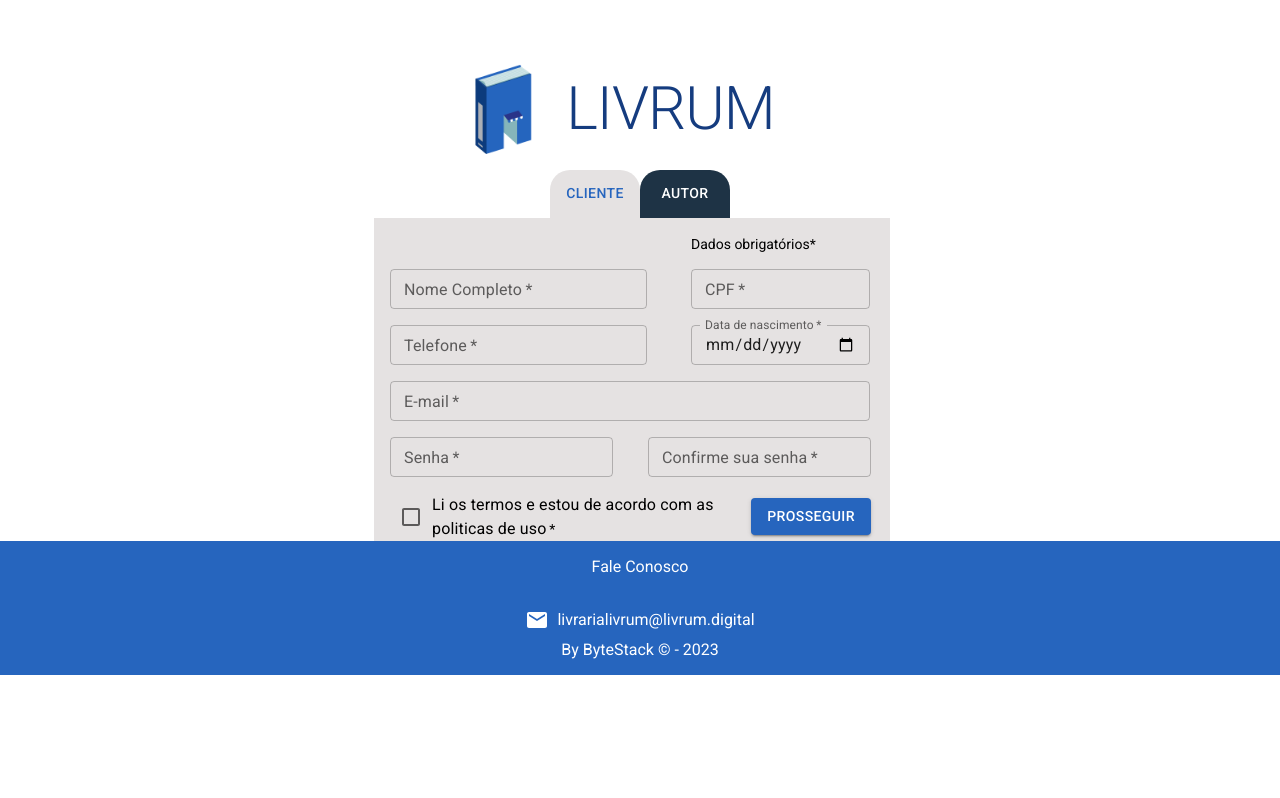
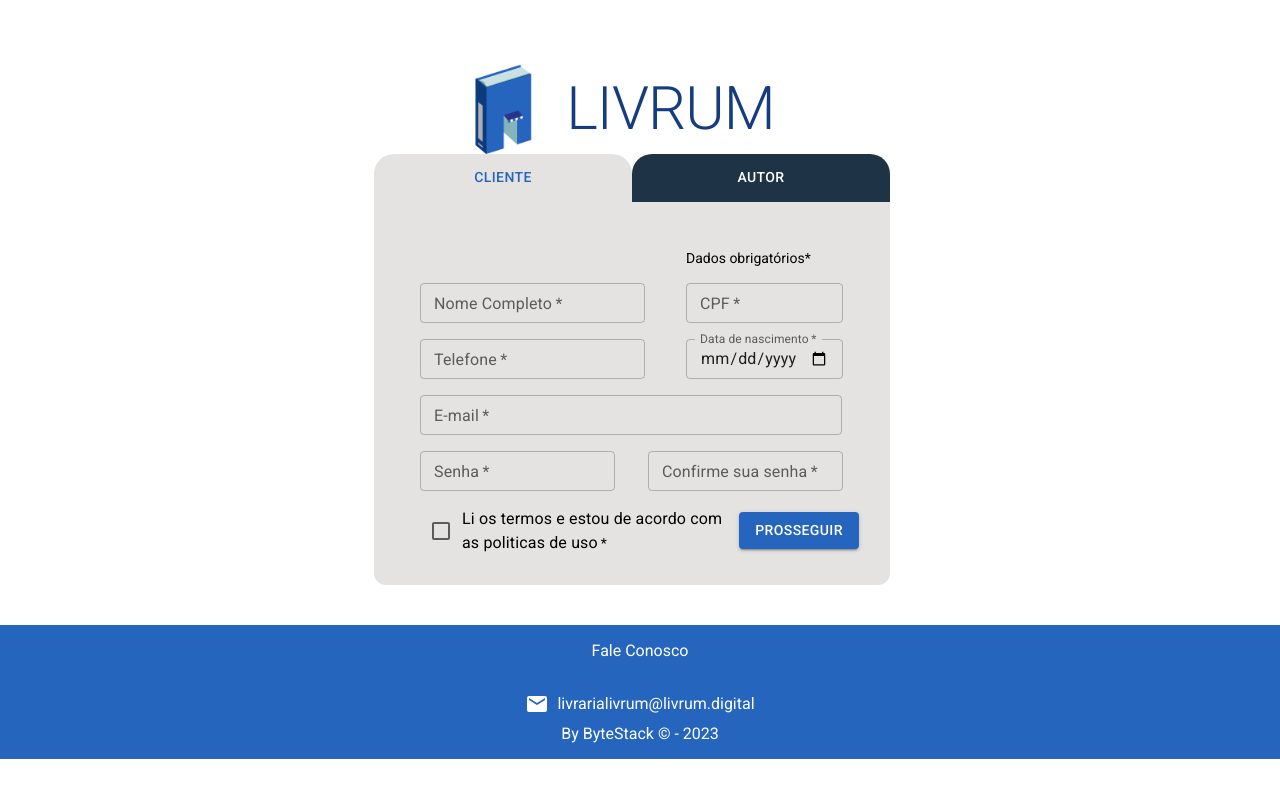
Before and after one commit to byte-stack-uefs/livrum, a Next.js app in the folder phase_4/app/webapp/: page /cadastro in a window 1280 px wide. Built offline with nearby package versions, Linux system fonts and the light colour scheme.

Commit message:
tela finalizada

```diff
--- a/phase_4/app/webapp/app/(account)/cadastro/page.tsx
+++ b/phase_4/app/webapp/app/(account)/cadastro/page.tsx
@@ -68,7 +68,7 @@ const ClientRegister = () => {
                 }}
 
             >
-                <Tabs value={value} scrollButtons={false} onChange={handleChange} centered style={{ margin: '16px'}} TabIndicatorProps={{ style: { display: 'none' }  }} >
+                <Tabs value={value} scrollButtons={false} onChange={handleChange} centered style={{ marginBottom: "16px", marginLeft: "-16px"}} TabIndicatorProps={{ style: { display: 'none'  }  }} >
                 <Tab
                     label="Cliente"
                     sx={{
@@ -83,12 +83,15 @@ const ClientRegister = () => {
                 />
                 </Tabs>
                 <form onSubmit={handleSubmitClient}>
+
+
+
                     <Grid
                         container
                         spacing={2}
                         justifyContent="center"
                         alignItems="center"
-                        style={{ backgroundColor: '#E5E2E2' }}
+                        style={{ backgroundColor: '#E5E2E2', flexBasis: '500px', borderRadius: "0 0 12px 12px" , padding: '30px' }}
                     >
                         <Grid item xs={7}></Grid>
                         <Grid item xs={5}>
@@ -240,6 +243,11 @@ const ClientRegister = () => {
                     </Grid>
                 </form>
             </Box>
+            <Box sx={{marginBottom: "40px"}}>
+
+
+
+            </Box>
         </>
     );
 };
--- a/phase_4/app/webapp/app/theme.tsx
+++ b/phase_4/app/webapp/app/theme.tsx
@@ -53,6 +53,8 @@ export const theme: Theme = createTheme({
     MuiTab: {
       styleOverrides: {
         root: {
+          minWidth: '258px',
+          marginLeft: 'px',
           "&.Mui-selected": {
             backgroundColor: "#E5E2E2",
             color: "#2665BE",
```
